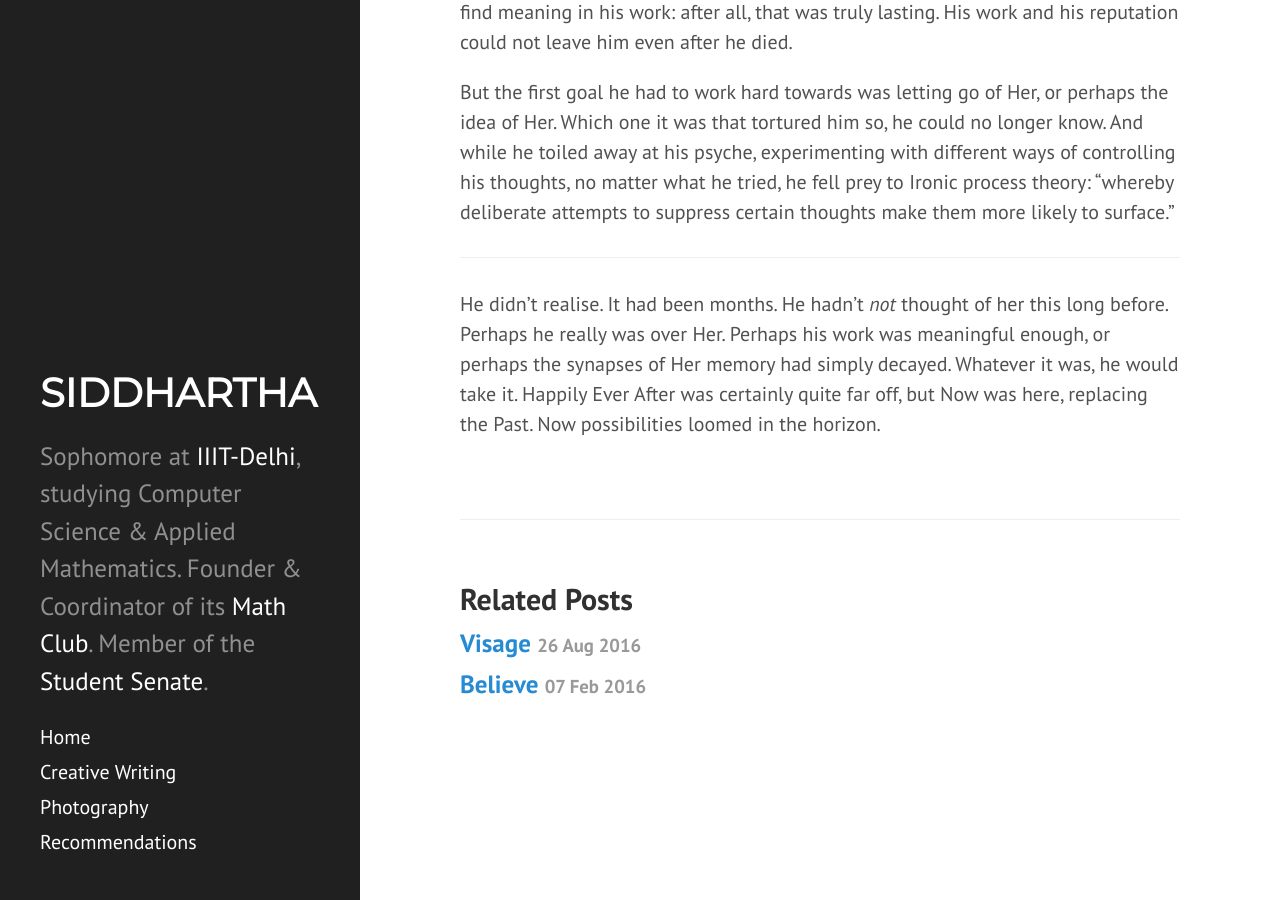
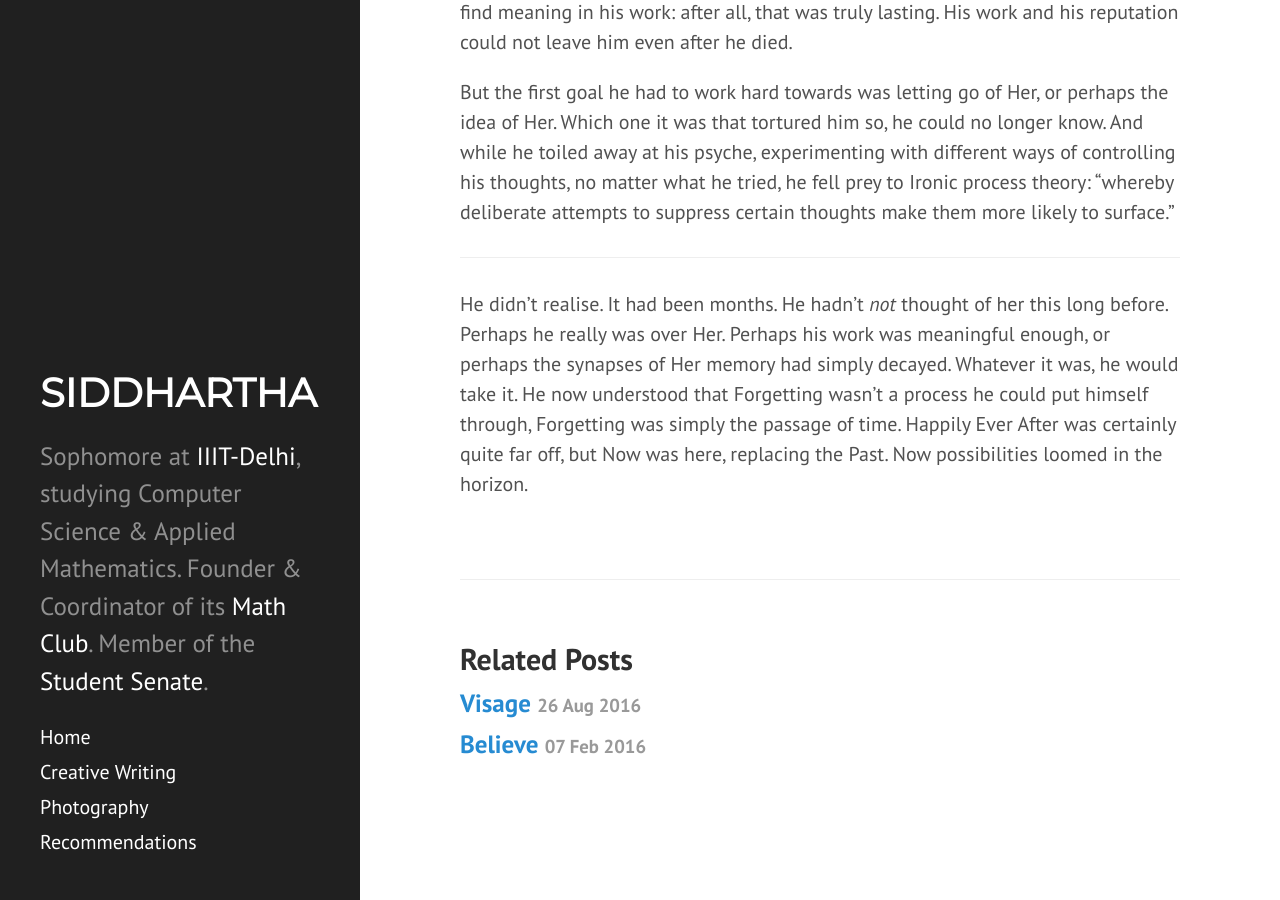
Before and after one commit to siddjai/siddjai.github.io, a Jekyll site: the page built from _posts/2018-05-08-depart.md, in a window 1280 px wide and 900 px high, scrolled down 1907 px. Built offline with Jekyll 4.4.1, drawn with Linux system fonts in a browser that asks for light colours; nearby versions of some CDN libraries.

Commit message:
Update 2018-05-08-depart.md

```diff
--- a/_posts/2018-05-08-depart.md
+++ b/_posts/2018-05-08-depart.md
@@ -33,4 +33,4 @@ But the first goal he had to work hard towards was letting go of Her, or perhaps
 
 ___
 
-He didn’t realise. It had been months. He hadn’t *not* thought of her this long before. Perhaps he really was over Her. Perhaps his work was meaningful enough, or perhaps the synapses of Her memory had simply decayed. Whatever it was, he would take it. Happily Ever After was certainly quite far off, but Now was here, replacing the Past. Now possibilities loomed in the horizon.
+He didn’t realise. It had been months. He hadn’t *not* thought of her this long before. Perhaps he really was over Her. Perhaps his work was meaningful enough, or perhaps the synapses of Her memory had simply decayed. Whatever it was, he would take it. He now understood that Forgetting wasn't a process he could put himself through, Forgetting was simply the passage of time. Happily Ever After was certainly quite far off, but Now was here, replacing the Past. Now possibilities loomed in the horizon.
```
